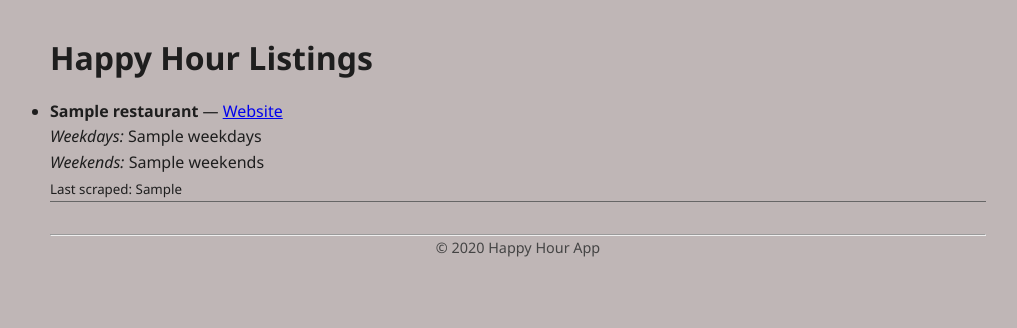
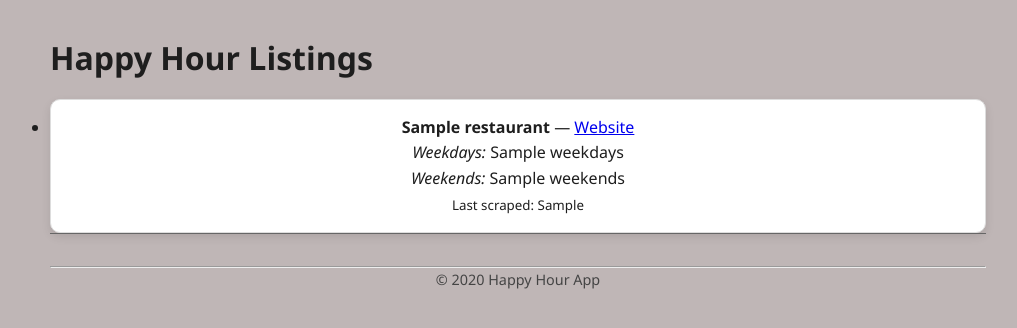
Before and after one commit to justincueva/118w-happy-hour, a Flask app: template app/templates/restaurants.html in a window 1280 px wide. Shown: the part 79-407 px from the top of the page, without its empty margins (122-1139 px from the left). Run offline with Flask 3, Linux system fonts and the light colour scheme; the template is opened without the code that fills it: most values are stand-ins (such as "Sample title", 1, 10 or a date in 2020).

Commit message:
Product Card CSS link

```diff
--- a/app/templates/restaurants.html
+++ b/app/templates/restaurants.html
@@ -2,10 +2,11 @@
 {% block title %}Restaurants{% endblock %}
 {% block content %}
 <h1>Happy Hour Listings</h1>
+
 {% if restaurants %}
-<ul>
+<ul class="product-gird">
   {% for r in restaurants %}
-  <li>
+  <li class="product-card">
     <strong>{{ r.name }}</strong> —
     <a href="{{ r.url }}" target="_blank">Website</a><br/>
     <em>Weekdays:</em> {{ r.weekdays or 'n/a' }}<br/>
```
